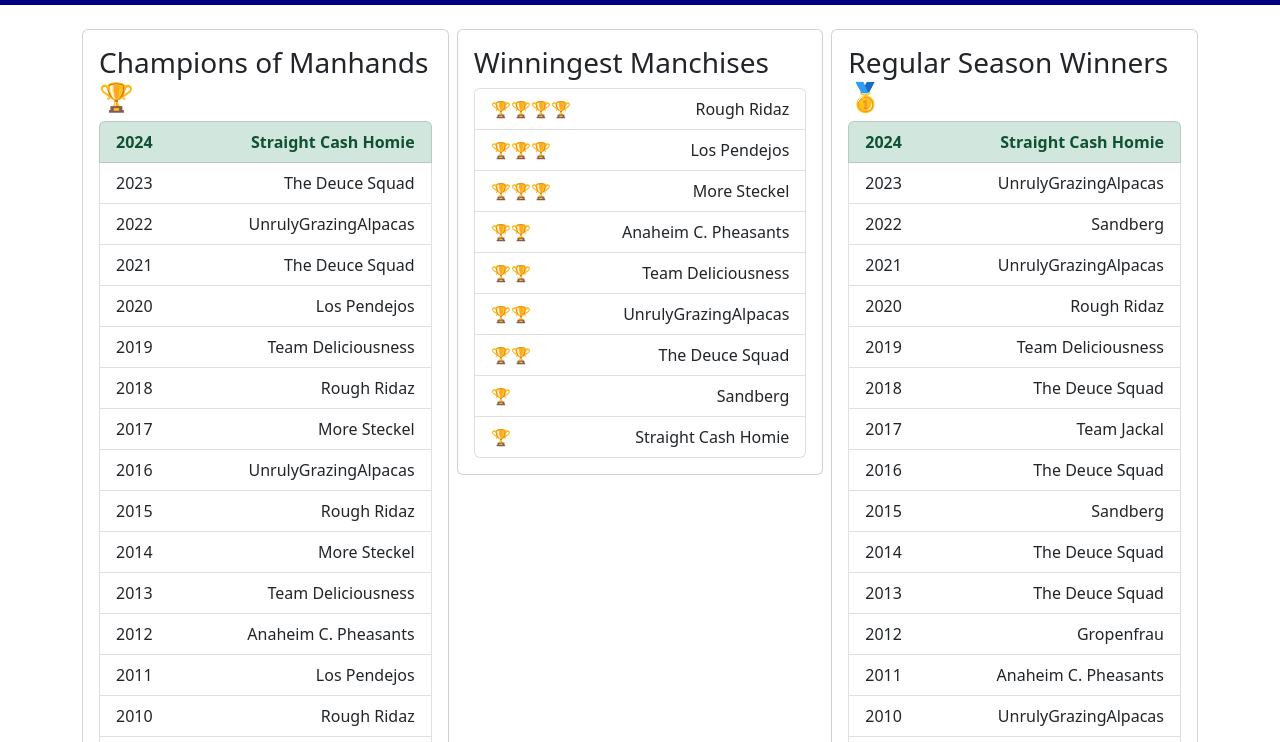
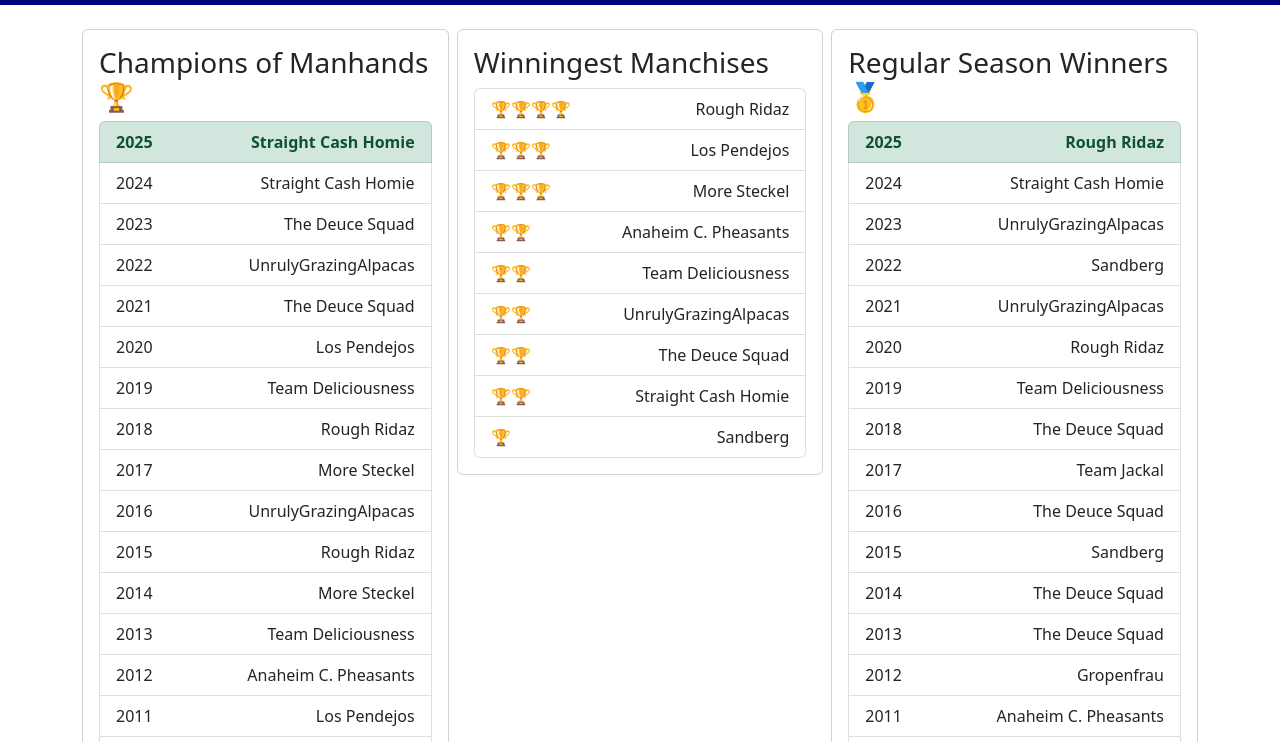
Before and after one commit to sorghumking/manhands, a plain HTML site: page index.html in a window 1280 px wide. Shown: the part 52-794 px from the top of the page. Drawn offline with nearby package versions, Linux system fonts and the light colour scheme.

Commit message:
2025 season winners

```diff
--- a/index.html
+++ b/index.html
@@ -39,7 +39,10 @@
             <h3 class="card-title">Champions of Manhands &#127942;</h3>
             <ul class="list-group">
               <li class="list-group-item d-flex justify-content-between align-items-center list-group-item-success">
-                <span><b>2024</b></span><span><b>Straight Cash Homie</b></span>
+                <span><b>2025</b></span><span><b>Straight Cash Homie</b></span>
+              </li>
+              <li class="list-group-item d-flex justify-content-between align-items-center">
+                <span>2024</span><span>Straight Cash Homie</span>
               </li>
               <li class="list-group-item d-flex justify-content-between align-items-center">
                 <span>2023</span><span>The Deuce Squad</span>
@@ -128,10 +131,10 @@
                 <span>&#127942;&#127942;</span><span>The Deuce Squad</span>
               </li>
               <li class="list-group-item d-flex justify-content-between align-items-center">
-                <span>&#127942;</span><span>Sandberg</span>
+                <span>&#127942;&#127942;</span><span>Straight Cash Homie</span>
               </li>
               <li class="list-group-item d-flex justify-content-between align-items-center">
-                <span>&#127942;</span><span>Straight Cash Homie</span>
+                <span>&#127942;</span><span>Sandberg</span>
               </li>
             </ul>
           </div>
@@ -142,7 +145,10 @@
             <h3 class="card-title">Regular Season Winners &#129351;</h3>
             <ul class="list-group">
               <li class="list-group-item d-flex justify-content-between align-items-center list-group-item-success">
-                <span><b>2024</b></span><span><b>Straight Cash Homie</b></span>
+                <span><b>2025</b></span><span><b>Rough Ridaz</b></span>
+              </li>
+              <li class="list-group-item d-flex justify-content-between align-items-center">
+                <span>2024</span><span>Straight Cash Homie</span>
               </li>
               <li class="list-group-item d-flex justify-content-between align-items-center">
                 <span>2023</span><span>UnrulyGrazingAlpacas</span>
```
